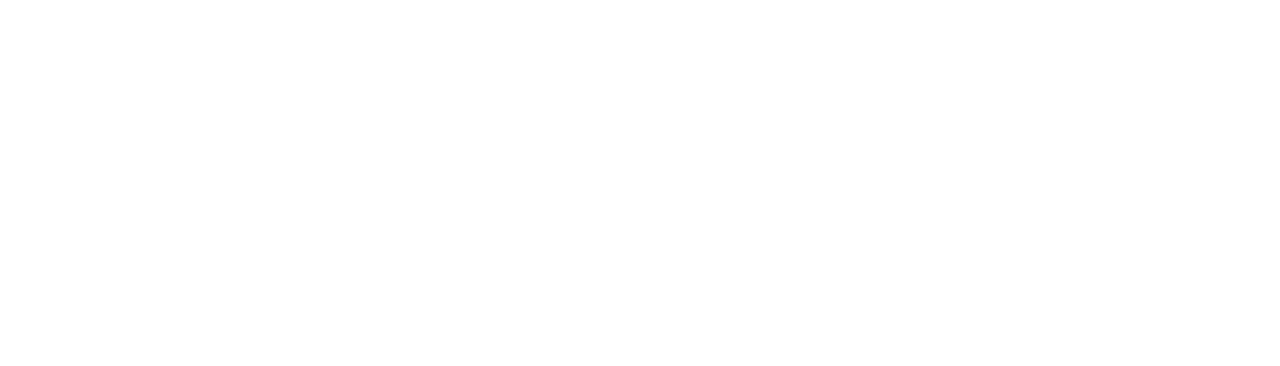
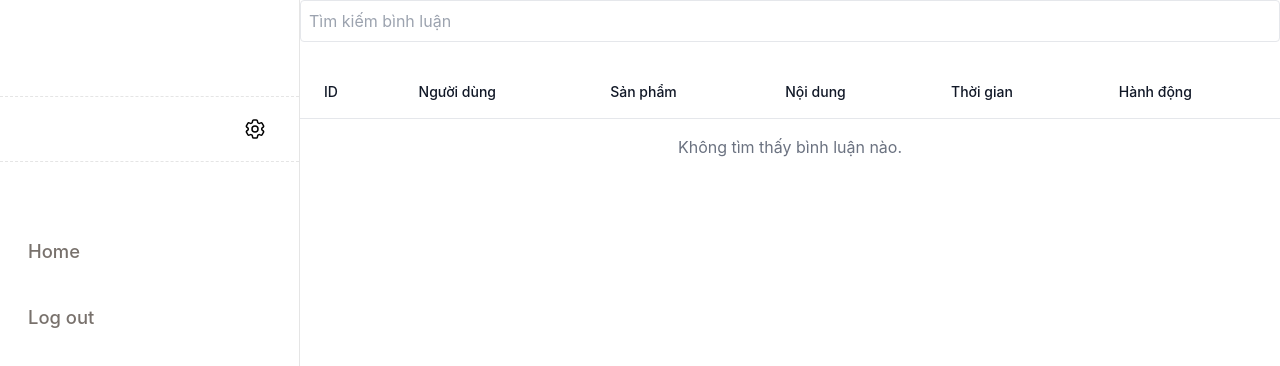
Before and after one commit to Jerry291299/FEDATN, a React (Create React App) app: page /admin/comments in a window 1280 px wide. Before the commit this address had no page. Shown: the top 366 px of the page. Built offline with nearby package versions, Linux system fonts and the light colour scheme; sample sign-in values are in the browser's storage.

Commit message:
quan li binh luan

```diff
--- a/src/App.tsx
+++ b/src/App.tsx
@@ -29,6 +29,7 @@
 import AddMaterial from "./components/admin/modaladd/addmaterial";
 import { updateMaterial } from "./service/material";
 import UpdateMaterial from "./components/admin/modaladd/updatemaerial";
+import CommentDashboard from "./components/admin/CommentDashboard";
 
 import Donhang from "./components/Orderlisthistory";
 import Shipper from "./layout/Shipper";
@@ -49,6 +50,7 @@
           <Route path="/products" element={<Productspage />} />
           <Route path="/products/categories/:id" element={<Productspage />} />
           <Route path="/search/:searchTerm" element={<SearchResults />} />
+
           <Route
             path="/Cart/:id"
             element={
@@ -76,6 +78,7 @@
               </Privaterouter>
             }
           >
+            <Route path="comments" element={<CommentDashboard />} />
             <Route path="add" element={<Add />} />
             <Route path="addNews" element={<AddNews />} />
             <Route path="dashboard" element={<Dashboard />} />
--- /dev/null
+++ b/src/components/admin/CommentDashboard.tsx
@@ -0,0 +1,141 @@
+import React, { useEffect, useState } from "react";
+import { Popconfirm } from "antd";
+import LoadingComponent from "../Loading";
+
+interface Comment {
+  id: number;
+  user: string;
+  text: string;
+  createdAt: string;
+  productId: string;
+  name: string;
+}
+
+const CommentDashboard = () => {
+  const [comments, setComments] = useState<Comment[]>([]);
+  const [searchTerm, setSearchTerm] = useState<string>("");
+
+  useEffect(() => {
+    const fetchComments = () => {
+      const keys = Object.keys(localStorage);
+      const allComments: Comment[] = [];
+      keys.forEach((key) => {
+        if (key.startsWith("comments_")) {
+          const productComments = JSON.parse(localStorage.getItem(key) || "[]");
+          productComments.forEach((comment: Comment) => {
+            allComments.push({ ...comment, productId: key.replace("comments_", "") });
+          });
+        }
+      });
+      setComments(allComments);
+    };
+    fetchComments();
+  }, []);
+
+  const handleDeleteComment = (id: number) => {
+    // Lọc bỏ bình luận đã xóa
+    const updatedComments = comments.filter((comment) => comment.id !== id);
+    setComments(updatedComments);
+
+    // Cập nhật lại localStorage sau khi xóa
+    const groupedComments: Record<string, Comment[]> = {};
+    updatedComments.forEach((comment) => {
+      if (!groupedComments[comment.productId]) groupedComments[comment.productId] = [];
+      groupedComments[comment.productId].push(comment);
+    });
+
+    // Cập nhật lại từng sản phẩm trong localStorage
+    Object.keys(groupedComments).forEach((productId) => {
+      localStorage.setItem(`comments_${productId}`, JSON.stringify(groupedComments[productId]));
+    });
+
+    // Log để kiểm tra
+    console.log("Updated comments:", updatedComments);
+    console.log("Updated localStorage:", Object.keys(groupedComments));
+  };
+
+  const filteredComments = comments.filter((comment) =>
+    comment.text.toLowerCase().includes(searchTerm.toLowerCase())
+  );
+
+  return (
+    <>
+      {/* Tìm kiếm bình luận */}
+      <input
+        type="text"
+        placeholder="Tìm kiếm bình luận"
+        value={searchTerm}
+        onChange={(e) => setSearchTerm(e.target.value)}
+        className="border p-2 rounded mb-4 w-full"
+      />
+
+      <div className="flex flex-col w-full">
+        <div className="overflow-x-auto">
+          <div className="py-2 inline-block w-full px-0">
+            <div className="overflow-hidden">
+              <table className="min-w-full table-auto">
+                <thead className="bg-white border-b">
+                  <tr>
+                    <th className="text-sm font-medium text-gray-900 px-6 py-4 text-left">ID</th>
+                    <th className="text-sm font-medium text-gray-900 px-6 py-4 text-left">Người dùng</th>
+                    <th className="text-sm font-medium text-gray-900 px-6 py-4 text-left">Sản phẩm</th>
+                    <th className="text-sm font-medium text-gray-900 px-6 py-4 text-left">Nội dung</th>
+                    <th className="text-sm font-medium text-gray-900 px-6 py-4 text-left">Thời gian</th>
+                    <th className="text-sm font-medium text-gray-900 px-6 py-4 text-left">Hành động</th>
+                  </tr>
+                </thead>
+                <tbody>
+                  {filteredComments.length > 0 ? (
+                    filteredComments.map((comment, index) => (
+                      <tr className="bg-gray-100 border-b" key={comment.id}>
+                        <td className="px-6 py-4 whitespace-nowrap text-sm font-medium text-gray-900">
+                          {index + 1}
+                        </td>
+                        <td className="text-sm text-gray-900 font-light px-6 py-4 whitespace-nowrap">
+                          {comment.name}
+                        </td>
+                        <td className="text-sm text-gray-900 font-light px-6 py-4 whitespace-nowrap">
+                          {comment.productId}
+                        </td>
+                        <td className="text-sm text-gray-900 font-light px-6 py-4 whitespace-nowrap">
+                          {comment.text}
+                        </td>
+                        <td className="text-sm text-gray-900 font-light px-6 py-4 whitespace-nowrap">
+                          {comment.createdAt}
+                        </td>
+                        <td className="text-sm text-gray-900 font-light px-6 py-4 whitespace-nowrap">
+                          <Popconfirm
+                            title="Xóa bình luận"
+                            description="Bạn có chắc chắn muốn xóa bình luận này không?"
+                            onConfirm={() => handleDeleteComment(comment.id)}
+                            okText="Có"
+                            cancelText="Không"
+                          >
+                            <button
+                              type="button"
+                              className="focus:outline-none text-white bg-red-700 hover:bg-red-800 focus:ring-4 focus:ring-red-300 font-medium rounded-lg text-sm px-5 py-2.5 me-2 mb-2"
+                            >
+                              Xóa
+                            </button>
+                          </Popconfirm>
+                        </td>
+                      </tr>
+                    ))
+                  ) : (
+                    <tr>
+                      <td colSpan={6} className="text-center text-gray-500 py-4">
+                        Không tìm thấy bình luận nào.
+                      </td>
+                    </tr>
+                  )}
+                </tbody>
+              </table>
+            </div>
+          </div>
+        </div>
+      </div>
+    </>
+  );
+};
+
+export default CommentDashboard;
--- a/src/components/admin/Navbar.tsx
+++ b/src/components/admin/Navbar.tsx
@@ -140,12 +140,13 @@
                   {/* menu item */}
                   <div>
                     <span className="select-none flex items-center px-4 py-[.775rem] cursor-pointer my-[.4rem] rounded-[.95rem]">
-                      <a
+                    <NavLink
+                        to="/admin/comments"
                         // href="javascript:;"
                         className="flex items-center flex-grow text-[1.15rem] dark:text-neutral-400/75 text-stone-500 hover:text-dark"
                       >
                         Comment
-                      </a>
+                      </NavLink>
                     </span>
                   </div>
 
```
